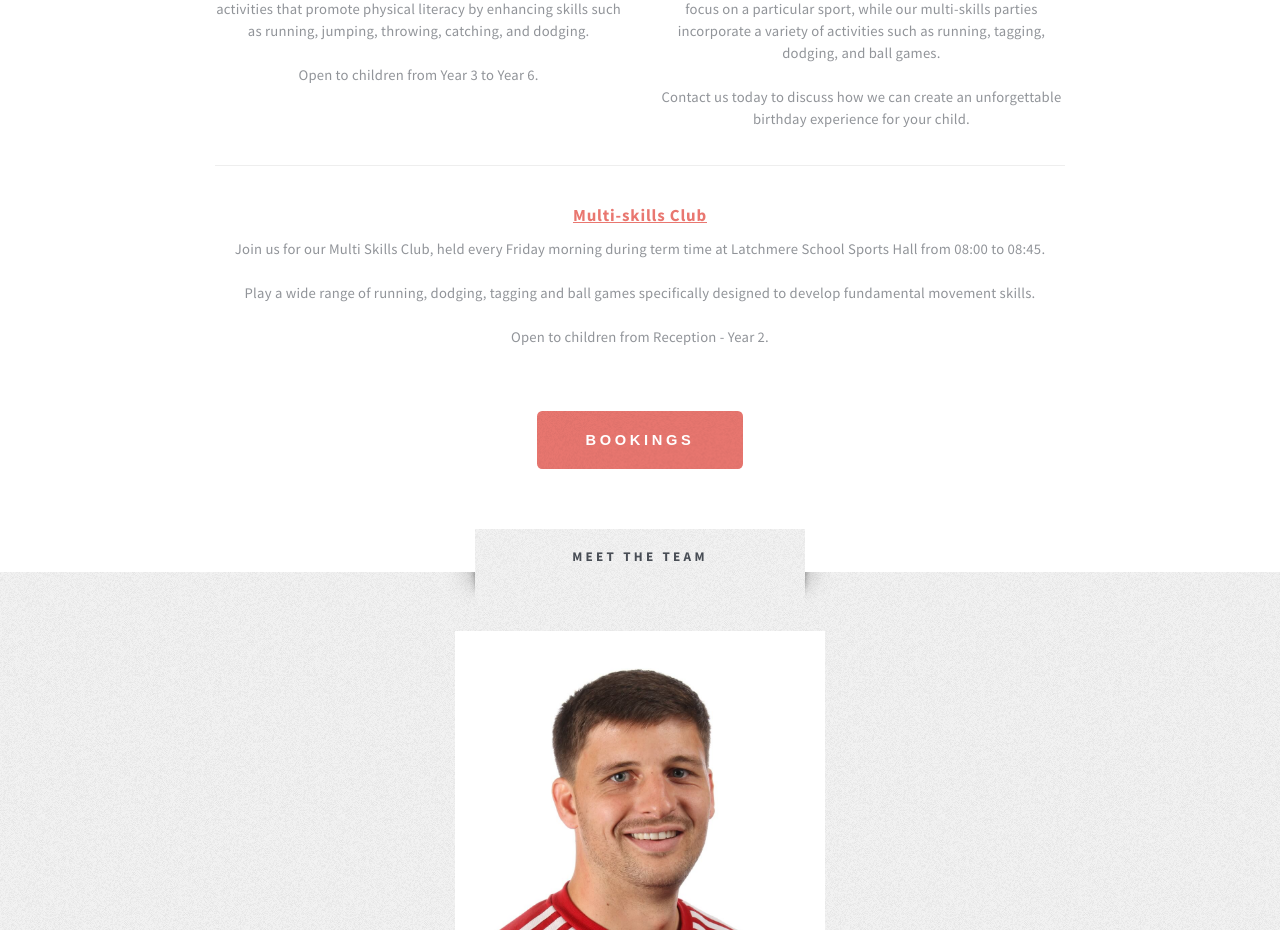
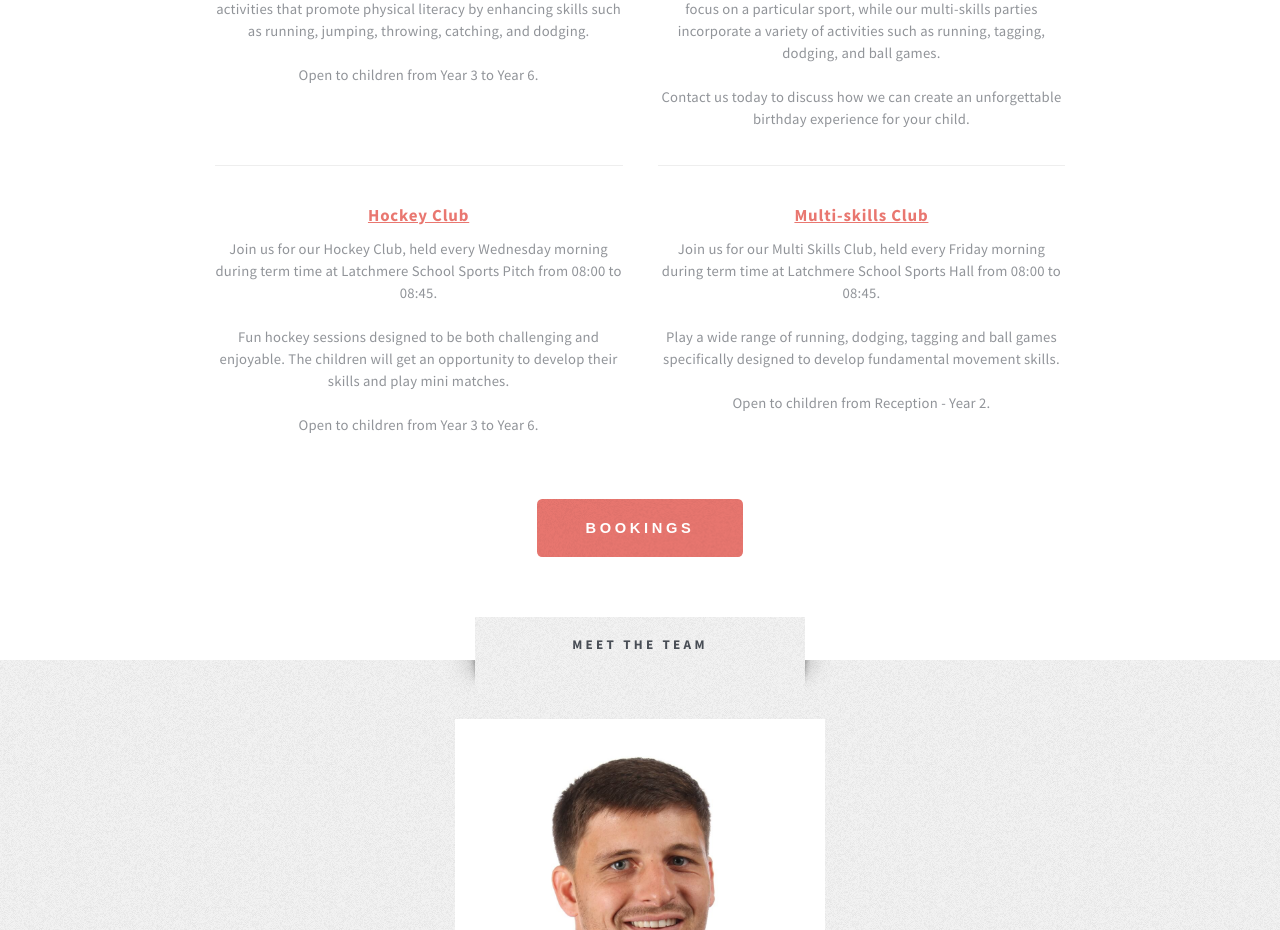
Before and after one commit to Kingtim11/move-it-sports-coaching, a React (Create React App) app: page / in a window 1280 px wide. Shown: the part 2100-3030 px from the top of the page. Built offline with nearby package versions, Linux system fonts and the light colour scheme.

Commit message:
Updated home page with hockey club

```diff
--- a/src/pages/HomePage.jsx
+++ b/src/pages/HomePage.jsx
@@ -119,7 +119,19 @@ function WhatWeOfferSection() {
                                 </p>
                             </section>
                         </div><br />
-                        <div className="col-12 col-12-medium">
+                        <div className="col-6 col-12-medium">
+                            <section>
+                                <HashLink className='link-style1' to='/what-we-offer/#hockey'><h3 className="icon fa-comment">Hockey Club</h3></HashLink>
+                                <p>
+                                Join us for our Hockey Club, held every Wednesday morning during term time at Latchmere School Sports Pitch from 08:00 to 08:45.
+                                <br/><br/>
+                                Fun hockey sessions designed to be both challenging and enjoyable. The children will get an opportunity to develop their skills and play mini matches.
+                                <br/><br/>
+                                Open to children from Year 3 to Year 6.
+                                </p>
+                            </section>
+                        </div>
+                        <div className="col-6 col-12-medium">
                             <section>
                                 <HashLink className='link-style1' to='/what-we-offer/#multi-skills-club'><h3 className="icon fa-comment">Multi-skills Club</h3></HashLink>
                                 <p>
```
